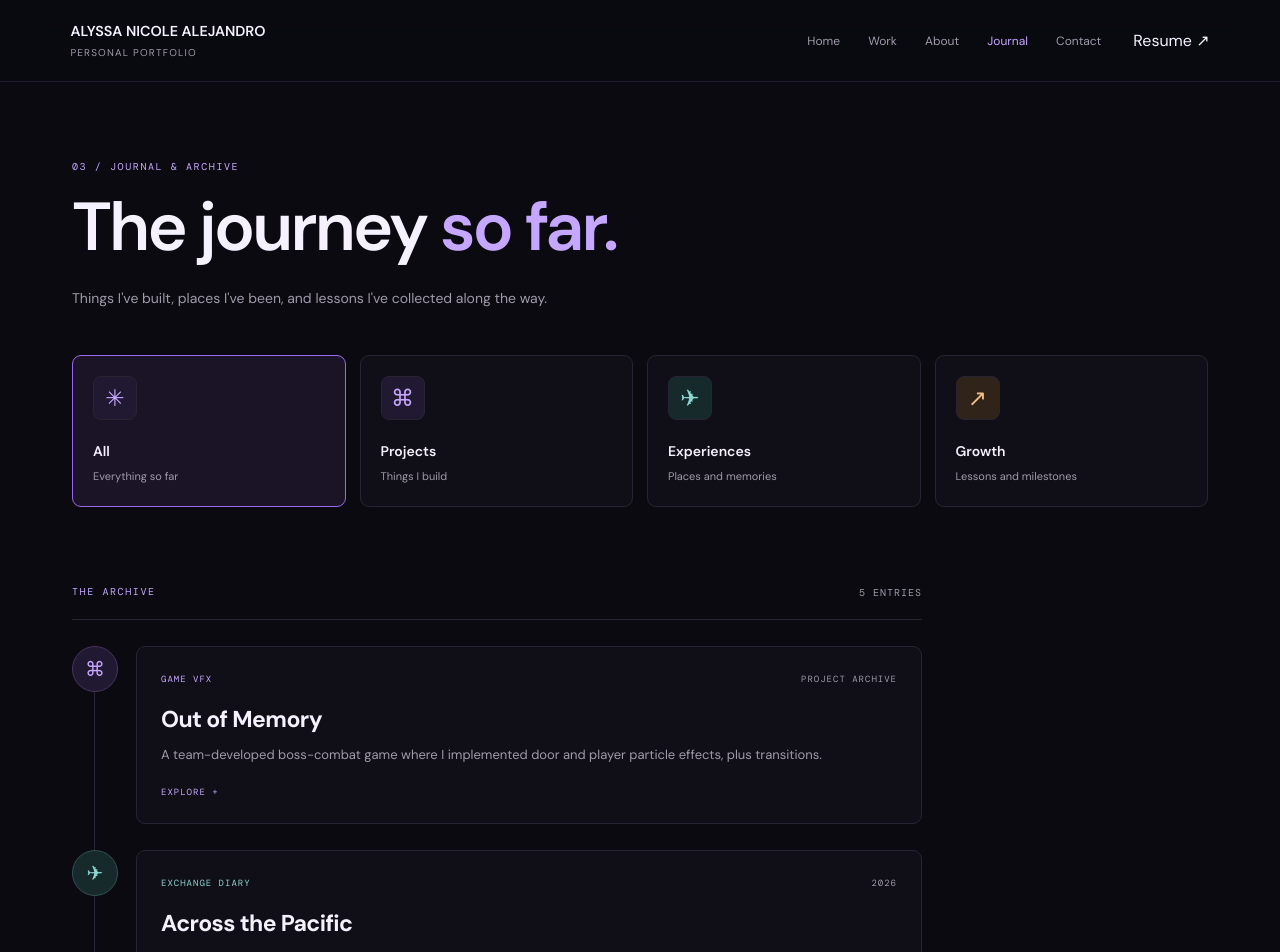
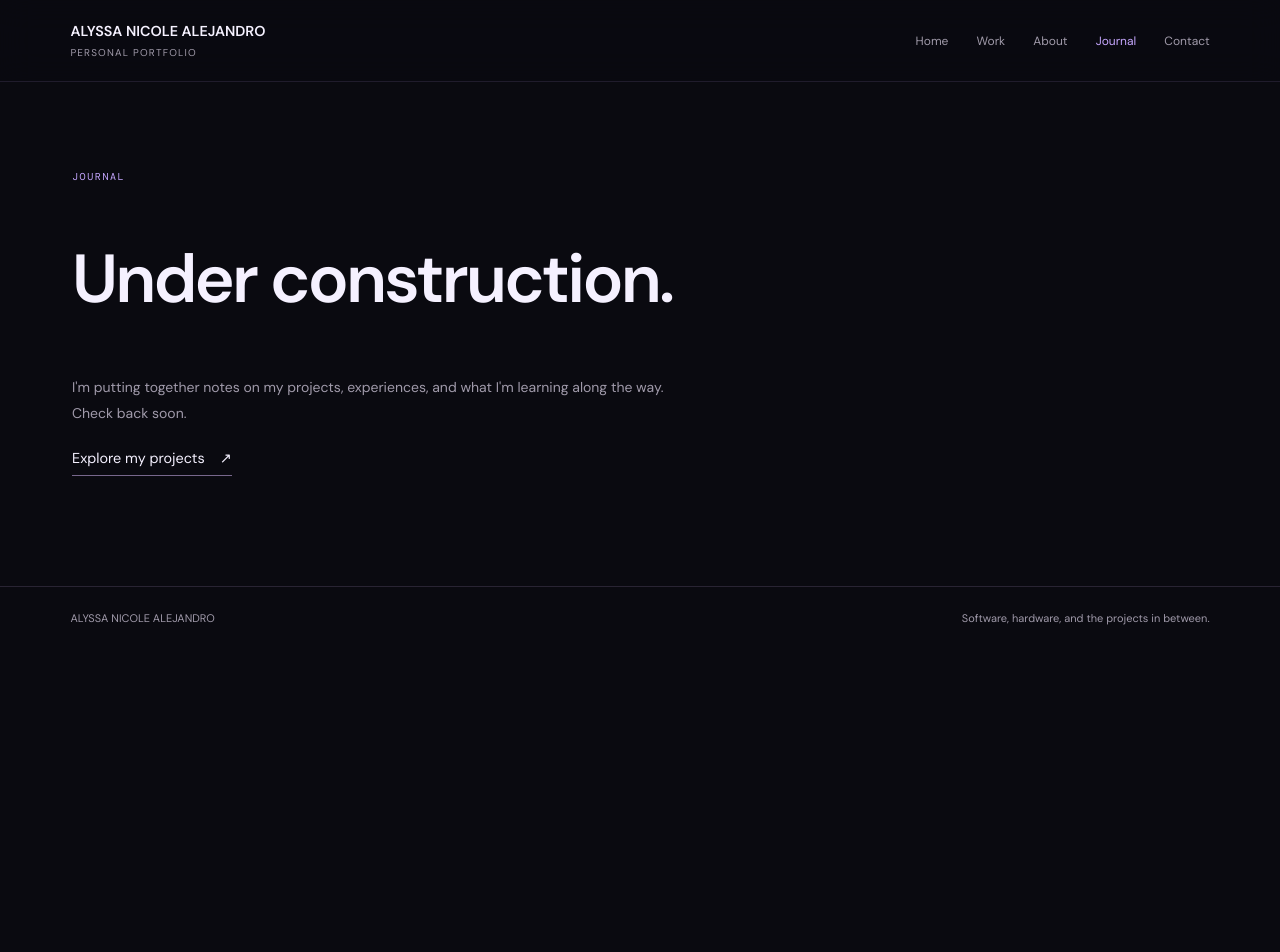
Before and after one commit to alyssa-alejandro/my-portfolio, a React (Vite) app: page /journal in a window 1280 px wide. Shown: the top 952 px of the page. After the commit the page ends 800 px from the top, so only its background shows below. Built offline with nearby package versions, Linux system fonts and the light colour scheme.

Commit message:
update journal and resume

```diff
--- a/src/App.tsx
+++ b/src/App.tsx
@@ -21,10 +21,6 @@ function Navbar() {
         <NavLink to="/journal">Journal</NavLink>
         <NavLink to="/contact">Contact</NavLink>
       </nav>
-
-      <a href="/resume.pdf" className="resume-link">
-        Resume ↗
-      </a>
     </header>
   );
 }
--- a/src/pages/Journal.tsx
+++ b/src/pages/Journal.tsx
@@ -1,189 +1,12 @@
-
-import { useState } from 'react';
-
-type Category = 'All' | 'Projects' | 'Experiences' | 'Growth';
-
-const entries = [
-  {
-    id: 1,
-    category: 'Projects' as Category,
-    icon: '⌘',
-    label: 'GAME VFX',
-    title: 'Out of Memory',
-    description:
-      'A team-developed boss-combat game where I implemented door and player particle effects, plus transitions.',
-    detail:
-      'My game-side work covers door particle effects, transitions, and player particle effects. My rendering, camera, and lighting contributions are covered separately in Caffeine Engine.',
-    meta: 'C++ · CAFFEINE ENGINE',
-    date: 'PROJECT ARCHIVE',
-  },
-  {
-    id: 2,
-    category: 'Experiences' as Category,
-    icon: '✈',
-    label: 'EXCHANGE DIARY',
-    title: 'Across the Pacific',
-    description:
-      'Memories and discoveries from spending time in the United States.',
-    detail:
-      'A collection of moments from Washington and California: new places, hikes, everyday discoveries, and experiences I want to remember.',
-    meta: 'WASHINGTON · CALIFORNIA',
-    date: '2026',
-  },
-  {
-    id: 3,
-    category: 'Projects' as Category,
-    icon: '◈',
-    label: 'SIMULATION & VISUALISATION',
-    title: 'EV Fleet Simulator',
-    description:
-      'Building an interactive interface for exploring a live fleet simulation.',
-    detail:
-      'Working on database-backed login and the map scenario layer for a team project with Upsight.',
-    meta: 'REACT · LEAFLET · POSTGRESQL',
-    date: 'IN PROGRESS',
-  },
-  {
-    id: 4,
-    category: 'Growth' as Category,
-    icon: '✳',
-    label: 'PERSONAL REFLECTIONS',
-    title: 'Learning as I go',
-    description:
-      'Notes on university, career ambitions, challenges, and small wins.',
-    detail:
-      'A space to record what I learned, what challenged me, the progress I made, and what I want to work towards next.',
-    meta: 'LESSONS · MILESTONES · GOALS',
-    date: 'ONGOING',
-  },
-  {
-    id: 5,
-    category: 'Projects' as Category,
-    icon: '◇',
-    label: 'COMPUTER VISION',
-    title: 'Python 3D Vision',
-    description:
-      'Exploring object detection, relative-depth estimation, and point-cloud visualisation.',
-    detail:
-      'Combining pretrained YOLO detection with Depth Anything V2 and Open3D. Aligning detections with the reconstructed scene is still in progress.',
-    meta: 'PYTHON · OPENCV · OPEN3D',
-    date: 'IN PROGRESS',
-  },
-];
-
-const categories: {
-  name: Category;
-  icon: string;
-  description: string;
-}[] = [
-  { name: 'All', icon: '✳', description: 'Everything so far' },
-  { name: 'Projects', icon: '⌘', description: 'Things I build' },
-  { name: 'Experiences', icon: '✈', description: 'Places and memories' },
-  { name: 'Growth', icon: '↗', description: 'Lessons and milestones' },
-];
+import { Link } from 'react-router-dom';
 
 export default function Journal() {
-  const [activeCategory, setActiveCategory] =
-    useState<Category>('All');
-  const [expandedEntry, setExpandedEntry] =
-    useState<number | null>(null);
-
-  const filteredEntries =
-    activeCategory === 'All'
-      ? entries
-      : entries.filter((entry) => entry.category === activeCategory);
-
   return (
-    <section className="journal-page">
-      <header className="journal-heading">
-        <p className="eyebrow">03 / JOURNAL & ARCHIVE</p>
-        <h1 className="page-title">
-          The journey <span>so far.</span>
-        </h1>
-        <p className="page-intro">
-          Things I've built, places I've been, and lessons I've collected
-          along the way.
-        </p>
-      </header>
-
-      <div className="journal-categories">
-        {categories.map((category) => (
-          <button
-            key={category.name}
-            type="button"
-            className={`journal-category ${
-              activeCategory === category.name ? 'selected' : ''
-            }`}
-            onClick={() => {
-              setActiveCategory(category.name);
-              setExpandedEntry(null);
-            }}
-            aria-pressed={activeCategory === category.name}
-          >
-            <span className="category-icon">{category.icon}</span>
-            <span className="category-name">{category.name}</span>
-            <span className="category-description">
-              {category.description}
-            </span>
-          </button>
-        ))}
-      </div>
-
-      <div className="journal-timeline">
-        <div className="timeline-heading">
-          <p className="eyebrow">THE ARCHIVE</p>
-          <span>{filteredEntries.length} ENTRIES</span>
-        </div>
-
-        {filteredEntries.map((entry) => {
-          const isExpanded = expandedEntry === entry.id;
-
-          return (
-            <article
-              className={`timeline-entry ${
-                isExpanded ? 'expanded' : ''
-              }`}
-              key={entry.id}
-            >
-              <div
-                className={`timeline-marker marker-${entry.category.toLowerCase()}`}
-              >
-                {entry.icon}
-              </div>
-
-              <button
-                className="timeline-card"
-                type="button"
-                onClick={() =>
-                  setExpandedEntry(isExpanded ? null : entry.id)
-                }
-                aria-expanded={isExpanded}
-              >
-                <div className="timeline-card-top">
-                  <span className="timeline-label">{entry.label}</span>
-                  <span className="timeline-date">{entry.date}</span>
-                </div>
-
-                <h2>{entry.title}</h2>
-                <p className="timeline-description">
-                  {entry.description}
-                </p>
-
-                {isExpanded && (
-                  <div className="timeline-details">
-                    <p>{entry.detail}</p>
-                    <span>{entry.meta}</span>
-                  </div>
-                )}
-
-                <span className="timeline-open">
-                  {isExpanded ? 'CLOSE −' : 'EXPLORE +'}
-                </span>
-              </button>
-            </article>
-          );
-        })}
-      </div>
+    <section className="page-section journal-coming-soon" aria-labelledby="journal-title">
+      <p className="eyebrow">JOURNAL</p>
+      <h1 id="journal-title" className="page-title">Under <span>construction.</span></h1>
+      <p className="page-intro">I'm putting together notes on my projects, experiences, and what I'm learning along the way. Check back soon.</p>
+      <Link to="/work" className="personal-link">Explore my projects <span aria-hidden="true">↗</span></Link>
     </section>
   );
 }
```
